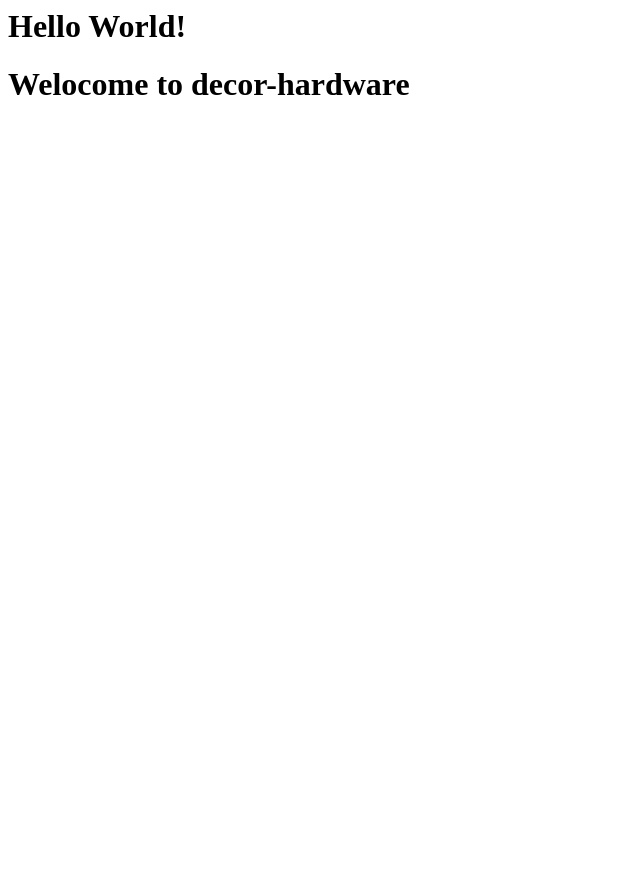
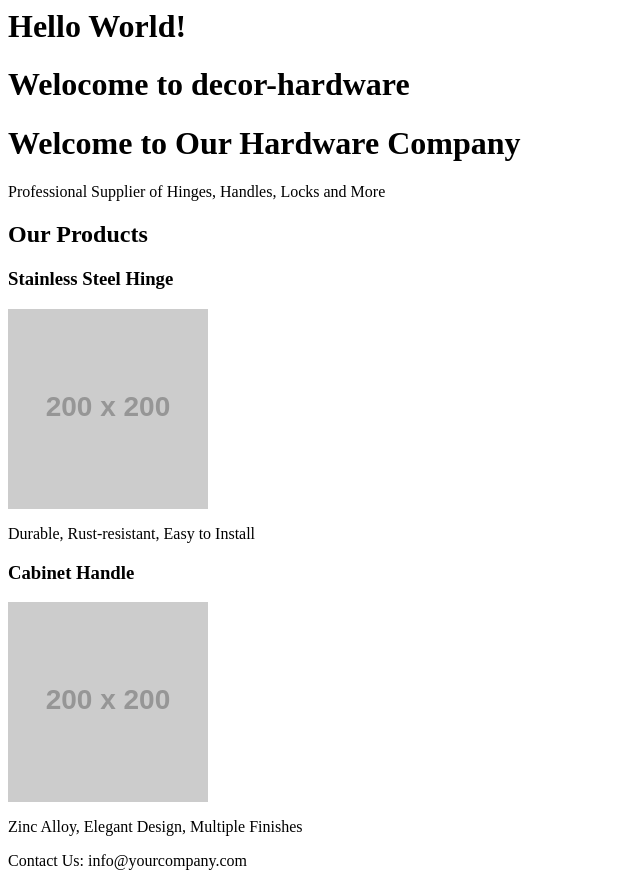
Before and after one commit to bosai-home/hardware, a plain HTML site: page index.html in a window 1280 px wide. Shown: the whole page, without its empty margins (0-640 px from the left). Before the commit the page ends 800 px from the top, so only its background shows below. Drawn offline with Linux system fonts and the light colour scheme; placeholder pictures from the web are drawn by us.

Commit message:
Create a complete HTML page for the company
Added a complete HTML structure with header, products section, and footer.

```diff
--- a/index.html
+++ b/index.html
@@ -1,2 +1,37 @@
 <h1>Hello World!</h1>
 <h1>Welocome to decor-hardware</h1>
+<!DOCTYPE html>
+<html lang="en">
+<head>
+  <meta charset="UTF-8" />
+  <meta name="viewport" content="width=device-width, initial-scale=1.0"/>
+  <title>Welcome to Our Company</title>
+  <link rel="stylesheet" href="style.css" />
+</head>
+<body>
+  <header>
+    <h1>Welcome to Our Hardware Company</h1>
+    <p>Professional Supplier of Hinges, Handles, Locks and More</p>
+  </header>
+
+  <section class="products">
+    <h2>Our Products</h2>
+    <div class="product-grid">
+      <div class="product">
+        <h3>Stainless Steel Hinge</h3>
+        <img src="https://via.placeholder.com/200" alt="Hinge Image">
+        <p>Durable, Rust-resistant, Easy to Install</p>
+      </div>
+      <div class="product">
+        <h3>Cabinet Handle</h3>
+        <img src="https://via.placeholder.com/200" alt="Handle Image">
+        <p>Zinc Alloy, Elegant Design, Multiple Finishes</p>
+      </div>
+    </div>
+  </section>
+
+  <footer>
+    <p>Contact Us: info@yourcompany.com</p>
+  </footer>
+</body>
+</html>
```
